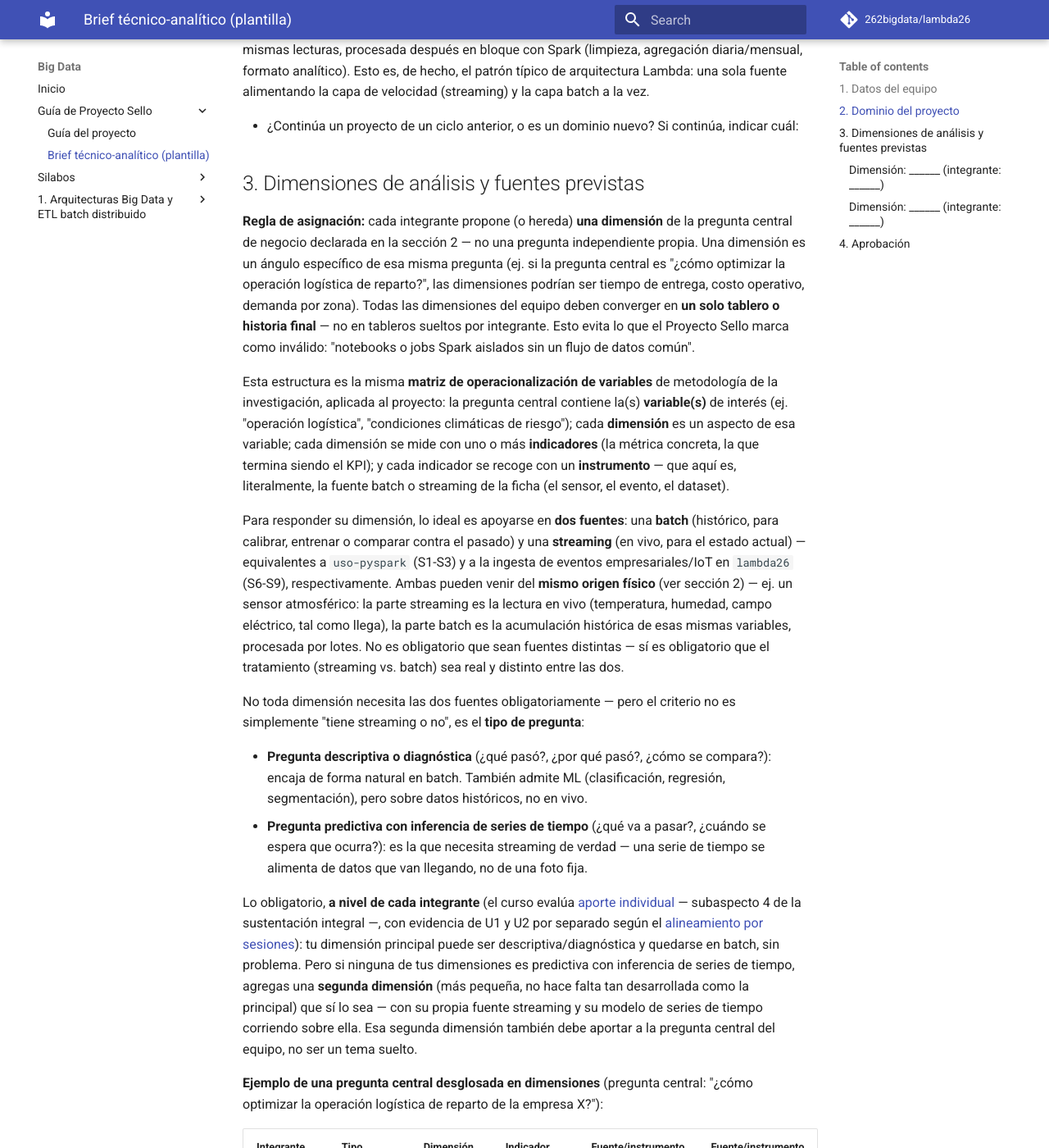
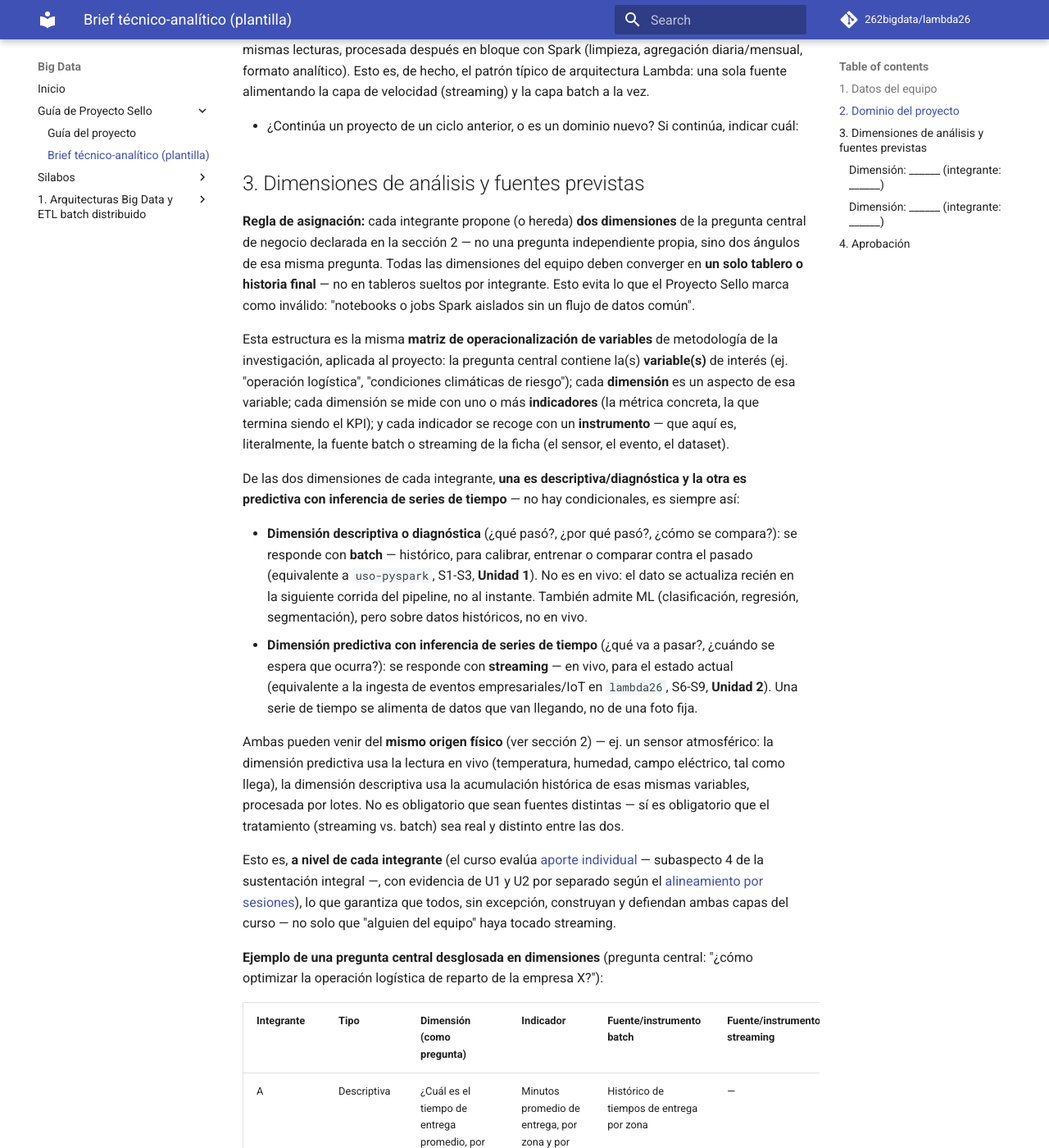
Before and after one commit to 262bigdata/lambda26, an MkDocs documentation site: the page built from docs/proyecto-sello/brief.md, in a window 1280 px wide and 1400 px high, scrolled down 1829 px. Shown: the whole window at 82% size. Built offline with MkDocs 1.6.1 and Material for MkDocs 9.7.7, drawn with Linux system fonts in a browser that asks for light colours; comment, search, counter and statistics services are not loaded; some of the changed text lies outside the part shown.

Commit message:
Sesion 3

```diff
--- a/docs/proyecto-sello/brief.md
+++ b/docs/proyecto-sello/brief.md
@@ -41,60 +41,64 @@ Este rol es un **énfasis de coordinación a nivel de equipo** (quién profundiz
 
 ## 3. Dimensiones de análisis y fuentes previstas
 
-**Regla de asignación:** cada integrante propone (o hereda) **una dimensión** de la pregunta central de negocio declarada en la sección 2 — no una pregunta independiente propia. Una dimensión es un ángulo específico de esa misma pregunta (ej. si la pregunta central es "¿cómo optimizar la operación logística de reparto?", las dimensiones podrían ser tiempo de entrega, costo operativo, demanda por zona). Todas las dimensiones del equipo deben converger en **un solo tablero o historia final** — no en tableros sueltos por integrante. Esto evita lo que el Proyecto Sello marca como inválido: "notebooks o jobs Spark aislados sin un flujo de datos común".
+**Regla de asignación:** cada integrante propone (o hereda) **dos dimensiones** de la pregunta central de negocio declarada en la sección 2 — no una pregunta independiente propia, sino dos ángulos de esa misma pregunta. Todas las dimensiones del equipo deben converger en **un solo tablero o historia final** — no en tableros sueltos por integrante. Esto evita lo que el Proyecto Sello marca como inválido: "notebooks o jobs Spark aislados sin un flujo de datos común".
 
 Esta estructura es la misma **matriz de operacionalización de variables** de metodología de la investigación, aplicada al proyecto: la pregunta central contiene la(s) **variable(s)** de interés (ej. "operación logística", "condiciones climáticas de riesgo"); cada **dimensión** es un aspecto de esa variable; cada dimensión se mide con uno o más **indicadores** (la métrica concreta, la que termina siendo el KPI); y cada indicador se recoge con un **instrumento** — que aquí es, literalmente, la fuente batch o streaming de la ficha (el sensor, el evento, el dataset).
 
-Para responder su dimensión, lo ideal es apoyarse en **dos fuentes**: una **batch** (histórico, para calibrar, entrenar o comparar contra el pasado) y una **streaming** (en vivo, para el estado actual) — equivalentes a `uso-pyspark` (S1-S3) y a la ingesta de eventos empresariales/IoT en `lambda26` (S6-S9), respectivamente. Ambas pueden venir del **mismo origen físico** (ver sección 2) — ej. un sensor atmosférico: la parte streaming es la lectura en vivo (temperatura, humedad, campo eléctrico, tal como llega), la parte batch es la acumulación histórica de esas mismas variables, procesada por lotes. No es obligatorio que sean fuentes distintas — sí es obligatorio que el tratamiento (streaming vs. batch) sea real y distinto entre las dos.
+De las dos dimensiones de cada integrante, **una es descriptiva/diagnóstica y la otra es predictiva con inferencia de series de tiempo** — no hay condicionales, es siempre así:
 
-No toda dimensión necesita las dos fuentes obligatoriamente — pero el criterio no es simplemente "tiene streaming o no", es el **tipo de pregunta**:
+- **Dimensión descriptiva o diagnóstica** (¿qué pasó?, ¿por qué pasó?, ¿cómo se compara?): se responde con **batch** — histórico, para calibrar, entrenar o comparar contra el pasado (equivalente a `uso-pyspark`, S1-S3, **Unidad 1**). No es en vivo: el dato se actualiza recién en la siguiente corrida del pipeline, no al instante. También admite ML (clasificación, regresión, segmentación), pero sobre datos históricos, no en vivo.
+- **Dimensión predictiva con inferencia de series de tiempo** (¿qué va a pasar?, ¿cuándo se espera que ocurra?): se responde con **streaming** — en vivo, para el estado actual (equivalente a la ingesta de eventos empresariales/IoT en `lambda26`, S6-S9, **Unidad 2**). Una serie de tiempo se alimenta de datos que van llegando, no de una foto fija.
 
-- **Pregunta descriptiva o diagnóstica** (¿qué pasó?, ¿por qué pasó?, ¿cómo se compara?): encaja de forma natural en batch. También admite ML (clasificación, regresión, segmentación), pero sobre datos históricos, no en vivo.
-- **Pregunta predictiva con inferencia de series de tiempo** (¿qué va a pasar?, ¿cuándo se espera que ocurra?): es la que necesita streaming de verdad — una serie de tiempo se alimenta de datos que van llegando, no de una foto fija.
+Ambas pueden venir del **mismo origen físico** (ver sección 2) — ej. un sensor atmosférico: la dimensión predictiva usa la lectura en vivo (temperatura, humedad, campo eléctrico, tal como llega), la dimensión descriptiva usa la acumulación histórica de esas mismas variables, procesada por lotes. No es obligatorio que sean fuentes distintas — sí es obligatorio que el tratamiento (streaming vs. batch) sea real y distinto entre las dos.
 
-Lo obligatorio, **a nivel de cada integrante** (el curso evalúa [aporte individual](index.md#subaspectos-de-la-sustentacion-integral) — subaspecto 4 de la sustentación integral —, con evidencia de U1 y U2 por separado según el [alineamiento por sesiones](index.md#alineamiento-por-sesiones)): tu dimensión principal puede ser descriptiva/diagnóstica y quedarse en batch, sin problema. Pero si ninguna de tus dimensiones es predictiva con inferencia de series de tiempo, agregas una **segunda dimensión** (más pequeña, no hace falta tan desarrollada como la principal) que sí lo sea — con su propia fuente streaming y su modelo de series de tiempo corriendo sobre ella. Esa segunda dimensión también debe aportar a la pregunta central del equipo, no ser un tema suelto.
+Esto es, **a nivel de cada integrante** (el curso evalúa [aporte individual](index.md#subaspectos-de-la-sustentacion-integral) — subaspecto 4 de la sustentación integral —, con evidencia de U1 y U2 por separado según el [alineamiento por sesiones](index.md#alineamiento-por-sesiones)), lo que garantiza que todos, sin excepción, construyan y defiendan ambas capas del curso — no solo que "alguien del equipo" haya tocado streaming.
 
 **Ejemplo de una pregunta central desglosada en dimensiones** (pregunta central: "¿cómo optimizar la operación logística de reparto de la empresa X?"):
 
 | Integrante | Tipo | Dimensión (como pregunta) | Indicador | Fuente/instrumento batch | Fuente/instrumento streaming |
 |---|---|---|---|---|---|
-| A | Descriptiva | ¿Cuál es el tiempo de entrega promedio, por zona? | Minutos promedio de entrega, por zona y por día | Histórico de tiempos de entrega por zona | Eventos de entrega completada en vivo |
-| A (secundaria) | Predictiva (series de tiempo) | ¿Cuál será el tiempo de entrega esperado en la próxima hora, por zona, según la tendencia actual? | Minutos de entrega proyectados, por zona | (mismo histórico de A, para entrenar) | Eventos de entrega en vivo (para actualizar la predicción) |
-| B | Diagnóstica (tiempo real) | ¿Qué unidades están fuera de ruta ahora mismo? | Distancia (m) entre la posición actual y la ruta planificada, por unidad | Rutas planificadas / histórico de recorridos | Ubicaciones GPS en vivo de cada unidad |
-| B (secundaria) | Predictiva (series de tiempo) | ¿Qué unidades es probable que lleguen tarde en los próximos 30 minutos, según su velocidad y trayectoria? | Probabilidad de retraso, por unidad | (mismo histórico de recorridos de B, para entrenar) | Ubicaciones y velocidad GPS en vivo (para actualizar la predicción) |
-| C | Predictiva (series de tiempo) | ¿Cuál es la demanda esperada de pedidos por zona la próxima semana? | Número de pedidos proyectados, por zona y por día | Histórico de pedidos por zona (para entrenar el modelo) | Pedidos en vivo (para contrastar contra lo predicho) |
+| A | Descriptiva | ¿Cuál es el tiempo de entrega promedio, por zona? | Minutos promedio de entrega, por zona y por día | Histórico de tiempos de entrega por zona | — |
+| A | Predictiva (series de tiempo) | ¿Cuál será el tiempo de entrega esperado en la próxima hora, por zona, según la tendencia actual? | Minutos de entrega proyectados, por zona | (mismo histórico, para entrenar) | Eventos de entrega en vivo |
+| B | Descriptiva | ¿Qué porcentaje de recorridos se desvió de la ruta planificada, históricamente? | % de recorridos con desvío, por unidad y por mes | Histórico de recorridos vs. rutas planificadas | — |
+| B | Predictiva (series de tiempo) | ¿Qué unidades es probable que lleguen tarde en los próximos 30 minutos, según su velocidad y trayectoria? | Probabilidad de retraso, por unidad | (mismo histórico, para entrenar) | Ubicaciones y velocidad GPS en vivo |
+| C | Descriptiva | ¿Cuál fue la demanda histórica de pedidos, por zona y por mes? | Número de pedidos, por zona y por mes | Histórico de pedidos por zona | — |
+| C | Predictiva (series de tiempo) | ¿Cuál es la demanda esperada de pedidos por zona la próxima semana? | Número de pedidos proyectados, por zona y por día | (mismo histórico, para entrenar el modelo) | Pedidos en vivo (para contrastar contra lo predicho) |
 
-Las dimensiones son preguntas distintas, pero todas responden a la **misma** operación logística — juntas arman un solo tablero de "salud de la operación de reparto", no proyectos sueltos. C ya es predictiva con series de tiempo por sí sola, por eso no necesita una dimensión secundaria; A y B son descriptiva/diagnóstica, por eso cada una suma su propia secundaria predictiva.
+Seis dimensiones, tres integrantes, todas responden a la **misma** operación logística — juntas arman un solo tablero de "salud de la operación de reparto", no proyectos sueltos. Cada integrante tiene su par completo: una descriptiva (batch) y una predictiva (streaming), ambas sobre el mismo ángulo de la pregunta central.
 
 **Otro ejemplo, con sensores atmosféricos** (pregunta central: "¿cómo anticipar condiciones climáticas de riesgo en la zona monitoreada?"):
 
 | Integrante | Tipo | Dimensión (como pregunta) | Indicador | Fuente/instrumento batch | Fuente/instrumento streaming |
 |---|---|---|---|---|---|
-| A | Predictiva (series de tiempo) | ¿Cuándo se espera que la temperatura supere el umbral de riesgo (helada o calor extremo)? | Temperatura en °C, medida cada pocos segundos | Histórico de temperatura de la estación | Lecturas en vivo del sensor de temperatura |
-| B | Predictiva (series de tiempo) | ¿Qué tan probable es una tormenta eléctrica en las próximas horas? | Intensidad de campo eléctrico y magnético, medida cada pocos segundos | Histórico de campo eléctrico y magnético asociado a tormentas pasadas | Lecturas en vivo de campo eléctrico y magnético |
-| C | Diagnóstica | ¿Cuál es el riesgo de inundación según la lluvia acumulada? | Milímetros de lluvia acumulada en las últimas 24h | Histórico de precipitación acumulada por temporada | Lecturas en vivo de lluvia y humedad |
-| C (secundaria) | Predictiva (series de tiempo) | ¿Cuánta lluvia se espera en las próximas horas, según la tendencia actual? | Milímetros de lluvia proyectados, próximas 3-6h | (mismo histórico de precipitación de C, para entrenar) | Lecturas de lluvia en vivo (para actualizar la predicción) |
+| A | Descriptiva | ¿Cuál fue la temperatura mínima y máxima registrada, por mes? | Temperatura mín./máx. en °C, por mes | Histórico de temperatura de la estación | — |
+| A | Predictiva (series de tiempo) | ¿Cuándo se espera que la temperatura supere el umbral de riesgo (helada o calor extremo)? | Temperatura proyectada en °C, próximas horas | (mismo histórico, para entrenar) | Lecturas en vivo del sensor de temperatura |
+| B | Descriptiva | ¿Con qué frecuencia ocurrieron tormentas eléctricas en la zona, históricamente? | Número de tormentas registradas, por temporada | Histórico de campo eléctrico y magnético asociado a tormentas pasadas | — |
+| B | Predictiva (series de tiempo) | ¿Qué tan probable es una tormenta eléctrica en las próximas horas? | Probabilidad de tormenta, próximas horas | (mismo histórico, para entrenar) | Lecturas en vivo de campo eléctrico y magnético |
+| C | Descriptiva | ¿Cuál es el riesgo de inundación según la lluvia acumulada esta semana? | Milímetros de lluvia acumulada en los últimos 7 días | Histórico de precipitación acumulada por temporada | — |
+| C | Predictiva (series de tiempo) | ¿Cuánta lluvia se espera en las próximas horas, según la tendencia actual? | Milímetros de lluvia proyectados, próximas 3-6h | (mismo histórico, para entrenar) | Lecturas de lluvia en vivo |
 
-Aquí las dimensiones pueden salir del **mismo sensor físico** (distintas variables que mide a la vez) — lo que las conecta no es el sensor, es que todas alimentan la misma pregunta central: el riesgo climático de la zona, visible en un solo tablero con paneles de temperatura, tormenta, inundación y su pronóstico. A y B ya son predictivas por sí solas; C es diagnóstica (mide el riesgo *actual* acumulado, no pronostica), por eso suma su propia secundaria predictiva.
+Aquí las dimensiones pueden salir del **mismo sensor físico** (distintas variables que mide a la vez) — lo que las conecta no es el sensor, es que todas alimentan la misma pregunta central: el riesgo climático de la zona, visible en un solo tablero con paneles de temperatura, tormenta, inundación y su pronóstico.
 
 **Tabla de asignación:**
 
 | Integrante | Tipo (descriptiva/diagnóstica o predictiva) | Dimensión (como pregunta) | Indicador | Fuente/instrumento batch | Fuente/instrumento streaming |
 |---|---|---|---|---|---|
-| | | | | | |
-| | | | | | |
-| | | | | | |
+| | Descriptiva | | | | |
+| | Predictiva (series de tiempo) | | | | |
+| | Descriptiva | | | | |
+| | Predictiva (series de tiempo) | | | | |
 
-Si la dimensión principal de algún integrante es descriptiva/diagnóstica (batch), agrega una fila más para su **dimensión secundaria**: predictiva, con inferencia de series de tiempo sobre streaming — mismo integrante repetido en la columna.
+Cada integrante ocupa dos filas seguidas — su dimensión descriptiva y su dimensión predictiva — no una fila suelta.
 
 La salida de cada dimensión tiene dos partes, **ambas obligatorias** — no son rutas alternativas, una se integra a la otra:
 
-- **Tablero BI con KPIs en Grafana.** Si la dimensión tiene streaming, el KPI se refresca por evento — cada vez que ocurre el hecho de negocio (ej. una venta, una lectura de sensor o a partir de logs), a partir del evento directamente; si el caso lo amerita, incluye alertas (ej. temperatura fuera de un rango normal). Si la dimensión es solo batch, el KPI se refresca en cada corrida del pipeline (diaria/por lote) — igual vive en el mismo Grafana, solo que no se actualiza en vivo.
-- **Machine Learning sobre esos mismos datos** — series de tiempo (predicción/inferencia) es lo más natural para dimensiones con streaming, pero no es la única opción válida (clasificación, detección de anomalías, regresión sobre datos batch, etc., también cuentan). El modelo no reemplaza el tablero BI: se integra a él — la predicción, la clasificación o la alerta que genera el modelo también se visualiza en el mismo Grafana, no aparte.
+- **Tablero BI con KPIs en Grafana**, en las dos dimensiones — Grafana refresca la pantalla en vivo (cada 1-5 segundos, configurable) para **ambos** paneles por igual; eso es del lado del dashboard, no de la fuente. Lo que sí cambia entre las dos es cada cuánto se actualiza el **dato** que ese panel muestra: en la dimensión predictiva, el dato mismo cambia por evento — cada vez que ocurre el hecho de negocio (ej. una venta, una lectura de sensor o a partir de logs); si el caso lo amerita, incluye alertas (ej. temperatura fuera de un rango normal). En la dimensión descriptiva, el dato cambia recién en cada corrida del pipeline (diaria/por lote) — Grafana lo sigue mostrando en vivo, solo que ese valor se mantiene igual hasta la siguiente corrida.
+- **Machine Learning**, obligatorio en la dimensión **predictiva** y opcional en la descriptiva (clasificación, detección de anomalías, regresión sobre datos batch, si suma valor). En la predictiva no basta con que la fuente sea streaming — la **inferencia del modelo también debe ejecutarse en tiempo real**, sobre cada dato que va llegando (ej. con Spark Structured Streaming aplicando el modelo ya entrenado a cada micro-lote), no entrenar/predecir una sola vez sobre un histórico y detenerse ahí. El modelo no reemplaza el tablero BI: se integra a él — la predicción, la clasificación o la alerta que genera el modelo también se visualiza en el mismo Grafana, no aparte.
 
 Los KPIs de todas las dimensiones del equipo se muestran en el **mismo Grafana**, no en instancias o dashboards separados por integrante — el resultado visible del proyecto es un solo tablero con varios paneles, uno por dimensión.
 
-**Ficha por dimensión** — completa un bloque como este por cada fila de la tabla anterior (repite el bloque tantas veces como filas tenga la tabla, incluidas las dimensiones secundarias):
+**Ficha por dimensión** — completa un bloque como este por cada fila de la tabla anterior (dos bloques por integrante: uno para su dimensión descriptiva, otro para la predictiva):
 
 ### Dimensión: ______ (integrante: ______)
 
@@ -103,7 +107,7 @@ Los KPIs de todas las dimensiones del equipo se muestran en el **mismo Grafana**
 - Indicador(es) — la métrica concreta que responde a la dimensión (la que se convierte en el KPI del tablero):
 - Decisión o acción que habilita (qué hace alguien distinto gracias a esta respuesta):
 - Instrumento/fuente batch — descripción, esquema (campos/columnas clave) y origen (dataset público/URL, API, exporte periódico, etc.):
-- Instrumento/fuente streaming — descripción, esquema y origen (tópico Kafka, sensor simulado, evento de negocio, etc.); si esta dimensión es solo batch, escribe "no aplica — ver justificación abajo":
+- Instrumento/fuente streaming — descripción, esquema y origen (tópico Kafka, sensor simulado, evento de negocio, etc.); en la dimensión descriptiva, escribe "no aplica — esta dimensión es batch":
 - Salida: panel(es) de BI/KPIs en el Grafana común **y** el modelo de ML que corresponda (ambos obligatorios, ver arriba) — describe los dos:
 - ¿Con qué otra(s) dimensión(es) del equipo se combina en el tablero final? (todas deben aportar a la misma historia, no quedar sueltas). Si todavía no lo sabes, escribe "por definir".
 - Lista inicial de requisitos (mínimo 3, redactados como "el sistema debe..."):
@@ -126,7 +130,7 @@ Los KPIs de todas las dimensiones del equipo se muestran en el **mismo Grafana**
     2.
     3.
 
-*(repite este bloque por cada fila restante de la tabla, hasta cubrirla completa — incluidas las dimensiones secundarias)*
+*(repite este bloque por cada fila restante de la tabla, hasta cubrirla completa — dos bloques por integrante)*
 
 - Qué SÍ cubre este proyecto en conjunto:
 - Qué NO cubre — fuera de alcance, explícito:
```
